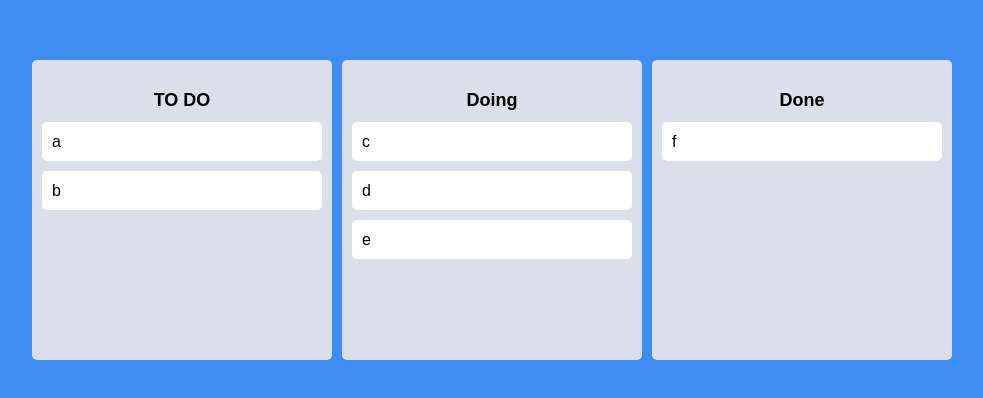
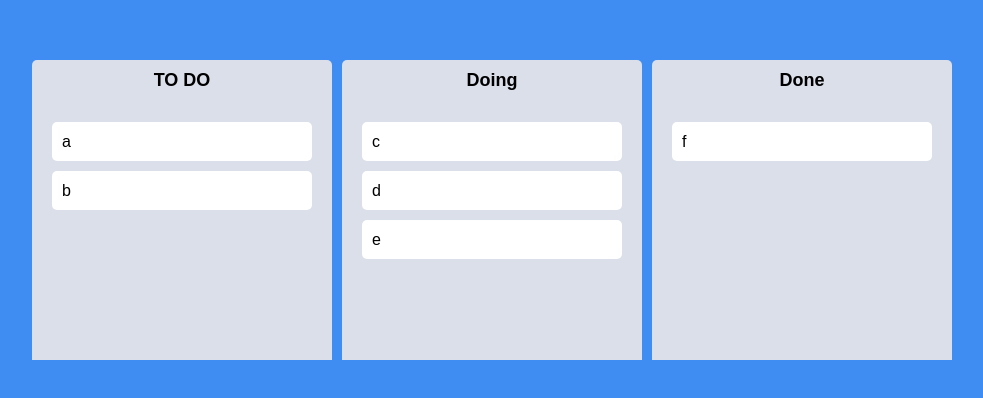
Before and after one commit to kamja44/trelloClone, a React (Create React App) app: page / in a window 1280 px wide. Shown: the part 190-588 px from the top of the page, without its empty margins (268-1251 px from the left). Built offline with nearby package versions, Linux system fonts and the light colour scheme.

Commit message:
style Finish

```diff
--- a/src/App.tsx
+++ b/src/App.tsx
@@ -1,4 +1,4 @@
-import { DragDropContext, Droppable, DropResult } from "react-beautiful-dnd";
+import { DragDropContext, DropResult } from "react-beautiful-dnd";
 import { useRecoilState } from "recoil";
 import styled from "styled-components";
 import { toDoState } from "./atoms";
--- a/src/Components/Board.tsx
+++ b/src/Components/Board.tsx
@@ -3,8 +3,7 @@ import DraggableCard from "./DraggableCard";
 import styled from "styled-components";
 
 const Wrapper = styled.div`
-  padding: 20px 10px;
-  padding-top: 30px;
+  padding-top: 10px;
   background-color: ${(props) => props.theme.boardColor};
   border-radius: 5px;
   width: 300px;
@@ -29,12 +28,13 @@ interface IAreaProps {
 const Area = styled.div<IAreaProps>`
   background-color: ${(props) =>
     props.isDraggingOver
-      ? "coral"
+      ? "#dfe6e9"
       : props.isDraggingFromThis
-      ? "pink"
+      ? "#7c868a"
       : "#DADFE9"};
   flex-grow: 1;
   transition: background-color 0.3s ease-in-out;
+  padding: 20px;
 `;
 function Board({ toDos, boardId }: IBoardProps) {
   return (
--- a/src/Components/DraggableCard.tsx
+++ b/src/Components/DraggableCard.tsx
@@ -1,11 +1,14 @@
 import React from "react";
 import { Draggable } from "react-beautiful-dnd";
 import styled from "styled-components";
-const Card = styled.div`
+const Card = styled.div<{ isDragging: boolean }>`
   border-radius: 5px;
   padding: 10px 10px;
-  background-color: ${(props) => props.theme.cardColor};
+  background-color: ${(props) =>
+    props.isDragging ? "#74b9ff" : props.theme.cardColor};
   margin-bottom: 10px;
+  box-shadow: ${(props) =>
+    props.isDragging ? "0px 2px 10px rgba(0,0,0,0.5)" : "none"};
 `;
 interface IDraggableCardProps {
   toDo: string;
@@ -15,8 +18,9 @@ function DraggableCard({ toDo, index }: IDraggableCardProps) {
   // console.log(toDo, "has been rendered");
   return (
     <Draggable key={toDo} draggableId={toDo} index={index}>
-      {(magic) => (
+      {(magic, snapshot) => (
         <Card
+          isDragging={snapshot.isDragging}
           ref={magic.innerRef}
           {...magic.draggableProps}
           {...magic.dragHandleProps}
```
Also changed, not shown: 1 other file (tests, documents, lock files or other folders).
